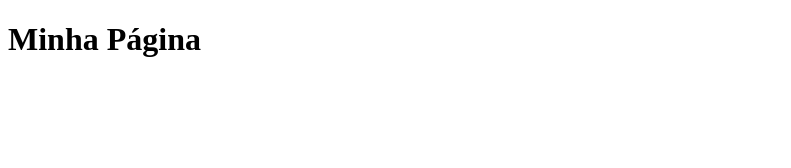
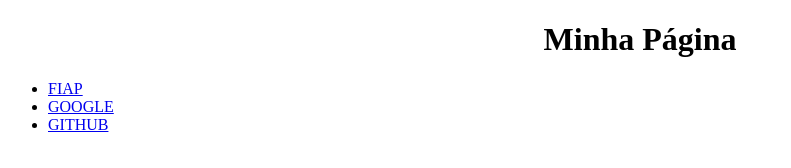
Before and after one commit to AssisCarol/projeto-inicial, a plain HTML site: page index.html in a window 1280 px wide. Shown: the whole page, without its empty margins (0-791 px from the left). Drawn offline with Linux system fonts and the light colour scheme.

Commit message:
Títulos e links

```diff
--- a/index.html
+++ b/index.html
@@ -9,8 +9,17 @@
 	</head>
 	<body>
 		<div class="container">
-			<header class="cabecalho">
-		<h1>Minha Página</h1>
+		<header class="cabecalho">
+			<h1 style="text-align: center">Minha Página</h1>
+			<nav>
+
+				<ul>
+
+					<li><a href="https://www2.fiap.com.br" target="_blank">FIAP</a></li>
+					<li><a href="https://www.google.com.br" target="_blank">GOOGLE</a></li>
+					<li><a href="https://github.com" target="_blank">GITHUB</a></li>
+				</ul>
+			</nav>
 		</header>
 	</div>
 </body>
```
